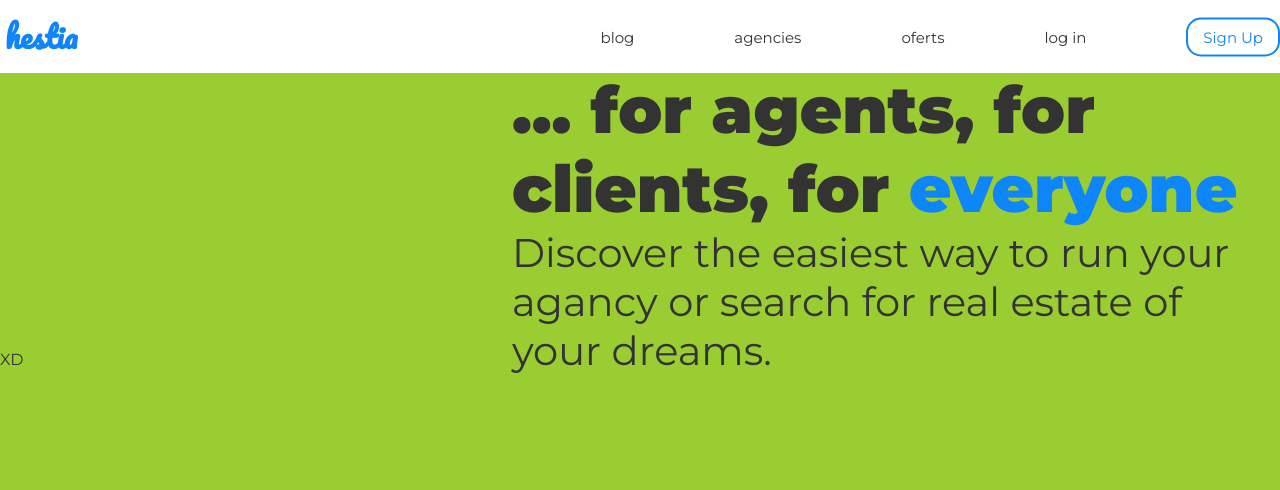
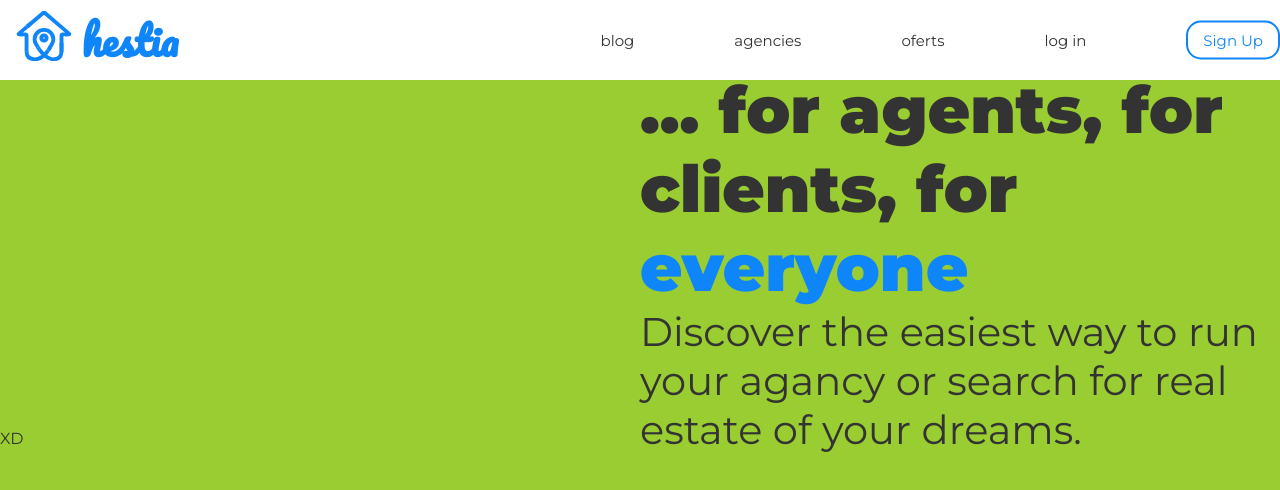
Before and after one commit to Fewarc/hestia-client, a React (Create React App) app: page / in a window 1280 px wide. Shown: the top 490 px of the page. Built offline with nearby package versions, Linux system fonts and the light colour scheme.

Commit message:
create logo component

```diff
--- a/src/components/Container/Container.scss
+++ b/src/components/Container/Container.scss
@@ -1,6 +1,25 @@
 @import '../../utility/variables';
 
-.container {
+.container-sm {
+  max-width: $sm;
+  margin: auto;
+}
+.container-md {
+  max-width: $md;
+  margin: auto;
+}
+
+.contianer-lg {
+  max-width: $lg;
+  margin: auto;
+}
+
+.container-xl {
   max-width: $xl;
   margin: auto;
 }
+
+.container-xxl {
+  max-width: $xxl;
+  margin: auto;
+}
--- a/src/components/Container/Container.tsx
+++ b/src/components/Container/Container.tsx
@@ -3,14 +3,16 @@ import React from 'react';
 import './Container.scss';
 
 interface ContainerProps {
+  size?: string | undefined,
   children: JSX.Element | JSX.Element[]
 }
 
 const Container: React.FC<ContainerProps> = ({
+  size = 'xl',
   children
 }) => {
   return (
-    <div className="container">
+    <div className={`container-${size}`}>
       {children}
     </div>
   );
--- /dev/null
+++ b/src/components/HestiaLogo/HestiaLogo.scss
@@ -0,0 +1,18 @@
+@import '../../utility/variables';
+
+.logo-container {
+  display: flex;
+
+  h1 {
+    font: $pacifico-bold-header;
+    font-size: 40px;
+  }
+}
+
+.logo {
+  position: relative;
+
+  & > * {
+    margin-top: 6px;
+  }
+}
--- a/src/components/HestiaLogo/HestiaLogo.tsx
+++ b/src/components/HestiaLogo/HestiaLogo.tsx
@@ -1,11 +1,21 @@
 import React from "react";
 import logo from '../../assets/hestia-logo-v1.svg';
+import Config from "../../constants/Config";
+import './HestiaLogo.scss';
 
-const HestiaLogo: React.FC = () => {
+interface logoTypes {
+  children?: JSX.Element | JSX.Element[] | string
+}
 
+const HestiaLogo: React.FC<logoTypes> = ({
+  children
+}) => {
   return (
-    <div>
-      {logo}
+    <div className="logo-container">
+      <div className="logo">
+        <img src={logo} alt="logo" height="50"/>
+      </div>
+      <h1>{Config.hestia}</h1>
     </div>
   );
 }
--- a/src/components/Navbar/Navbar.scss
+++ b/src/components/Navbar/Navbar.scss
@@ -9,7 +9,7 @@
 .navbar-container {
 
   display: flex;
-  padding: 10px 5px;
+  padding: 5px 5px;
   position: relative;
 
   .navbar-logo {
--- a/src/components/Navbar/Navbar.tsx
+++ b/src/components/Navbar/Navbar.tsx
@@ -4,6 +4,7 @@ import { useHistory } from 'react-router';
 import Config from '../../constants/Config';
 import Button from '../Button/Button';
 import Container from '../Container/Container';
+import HestiaLogo from '../HestiaLogo/HestiaLogo';
 import './Navbar.scss';
 
 const Navbar: React.FC = () => {
@@ -15,7 +16,7 @@ const Navbar: React.FC = () => {
       <Container>
         <div className="navbar-container">
           <div className="navbar-logo">
-            {Config.hestia}
+            <HestiaLogo />
           </div>
           <div className="navbar-buttons">
             <Button
--- a/src/pages/LandingPage/LandingPage.scss
+++ b/src/pages/LandingPage/LandingPage.scss
@@ -8,14 +8,14 @@
     background-color: yellowgreen;
 
     .left-section {
-      width: 40%;
+      width: 50%;
       padding-top: 70px;
       display: inline-block;
 
     }
 
     .right-section {
-      width: 60%;
+      width: 50%;
       padding-top: 70px;
       display: inline-block;
 
--- a/src/pages/LandingPage/LandingPage.tsx
+++ b/src/pages/LandingPage/LandingPage.tsx
@@ -8,7 +8,7 @@ const LandingPage: React.FC = () => {
 
   return (
     <div className="landing-page">
-      <Container>
+      <Container size="xxl">
         <div className="first-section-container">
           <div className="left-section">{t("XD")}</div>
           <div className="right-section">
```
Also changed, not shown: src/assets/hestia-logo-v1.svg.
